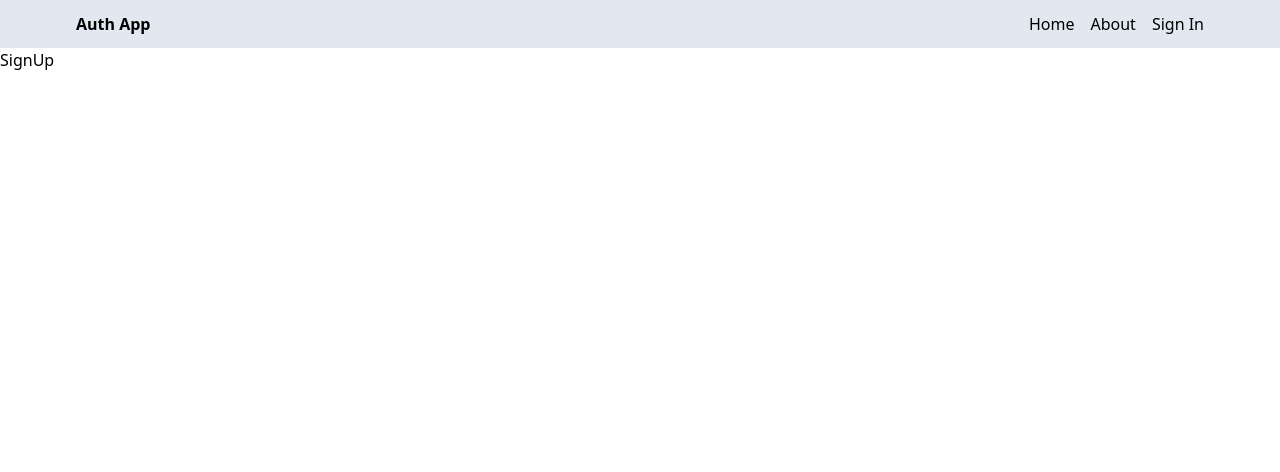
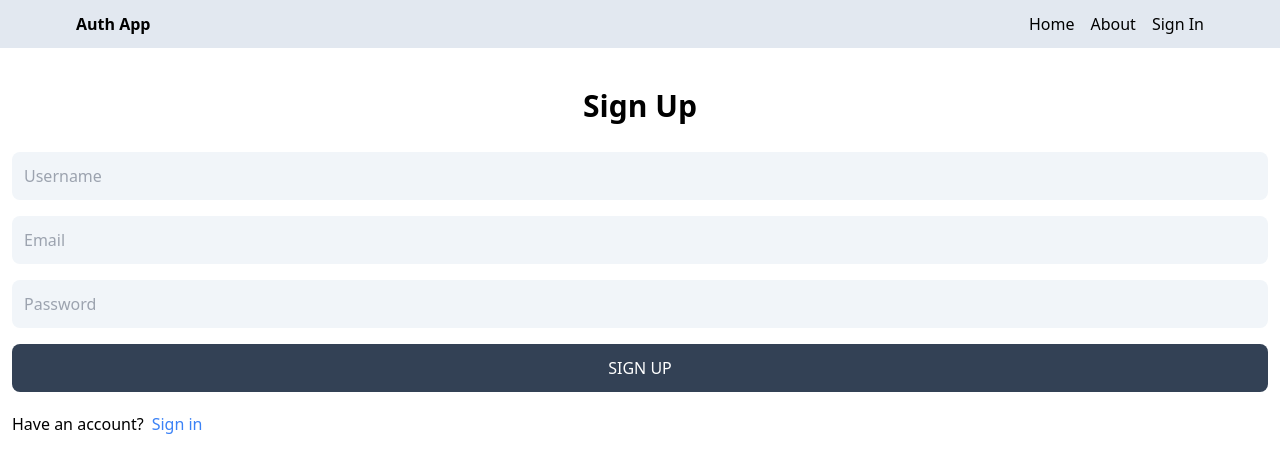
Before and after one commit to feras-alkilani/Full-Stack-MERN-Auth-project, a React (Vite) app in the folder client/: page /sign-up in a window 1280 px wide. Shown: the top 472 px of the page. Built offline with nearby package versions, Linux system fonts and the light colour scheme.

Commit message:
complete sign up page ui

```diff
--- a/client/src/pages/SignUp.jsx
+++ b/client/src/pages/SignUp.jsx
@@ -1,5 +1,39 @@
 import React from "react";
+import { Link } from "react-router-dom";
 
 export default function SignUp() {
-  return <div>SignUp</div>;
+  return (
+    <div className="p-3 ma-w-lg mx-auto">
+      <h1 className="text-3xl text-center font-semibold my-7">Sign Up</h1>
+      <form className="flex flex-col gap-4">
+        <input
+          type="text"
+          placeholder="Username"
+          id="username"
+          className="bg-slate-100 p-3 rounded-lg"
+        />
+        <input
+          type="email"
+          placeholder="Email"
+          id="email"
+          className="bg-slate-100 p-3 rounded-lg"
+        />
+        <input
+          type="password"
+          placeholder="Password"
+          id="password"
+          className="bg-slate-100 p-3 rounded-lg"
+        />
+        <button className="bg-slate-700 text-white p-3 rounded-lg uppercase hover:opacity-95 disabled:opacity-80">
+          Sign up
+        </button>
+      </form>
+      <div className="flex gap-2 mt-5">
+        <p>Have an account?</p>
+        <Link to="/sign-in">
+          <span className="text-blue-500">Sign in</span>
+        </Link>
+      </div>
+    </div>
+  );
 }
```
